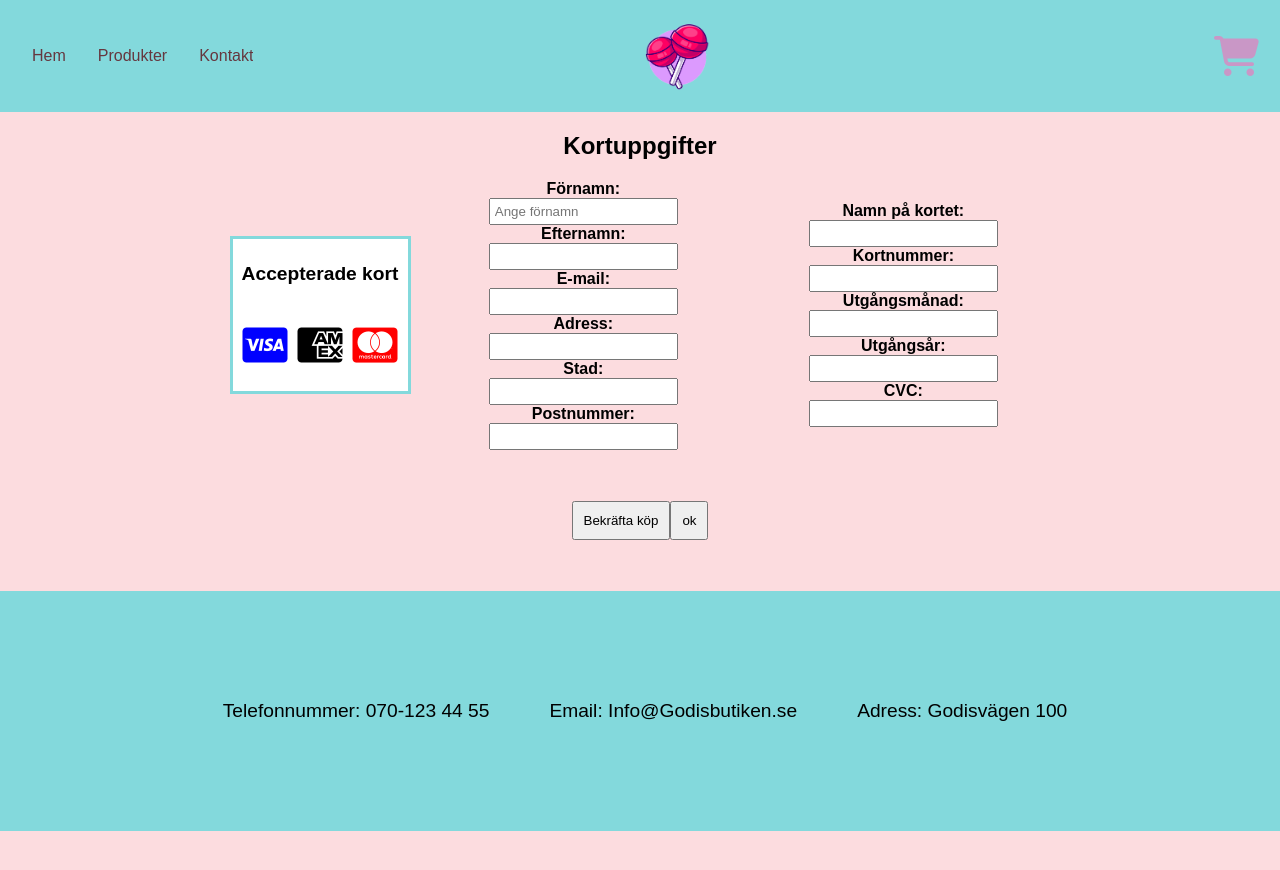
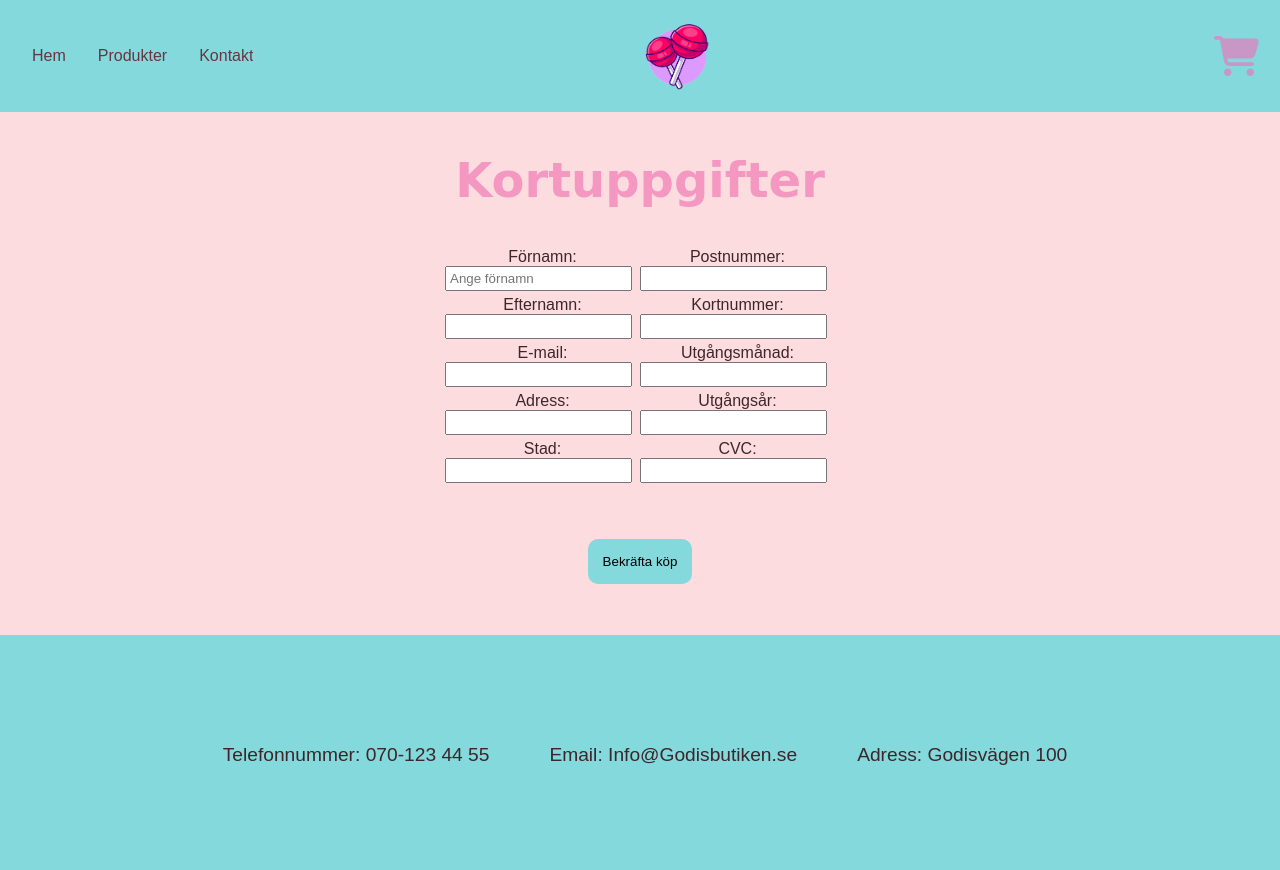
Before and after one commit to Stuuben/Webshop-Godisbutiken, a website built with Parcel: page src/pages/paymentsite.html in a window 1280 px wide. Before the commit the page ends 831 px from the top, so only its background shows below. Built offline with nearby package versions, Linux system fonts and the light colour scheme; a web font is replaced by a local one.

Commit message:
mer styling

```diff
--- a/src/pages/paymentsite.html
+++ b/src/pages/paymentsite.html
@@ -8,6 +8,10 @@
       src="https://kit.fontawesome.com/d83948a257.js"
       crossorigin="anonymous"
     ></script>
+
+    <link rel="preconnect" href="https://fonts.googleapis.com"><link rel="preconnect" href="https://fonts.gstatic.com" crossorigin><link href="https://fonts.googleapis.com/css2?family=Unbounded&display=swap" rel="stylesheet">
+
+
     <link rel="stylesheet" href="/src/scss/main.scss" />
     <script src="/src/ts/paymentsite.ts" type="module" defer></script>
 
@@ -40,19 +44,10 @@
       <h2 class="paymentHeading">Kortuppgifter</h2>
       <form>
         <div class="payment">
-          <div class="acceptedCards">
-            <p class="acceptedCards__text">Accepterade kort</p>
-            <p>
-              <i class="fa-brands fa-cc-visa" title="visa"></i
-              ><i class="fa-brands fa-cc-amex" title="amex"></i
-              ><i class="fa-brands fa-cc-mastercard" title="mastercard"></i>
-            </p>
-          </div>
 
           <div class="contactInfo">
             <label for="firstname">Förnamn: </label>
-            <input type="text" id="firstname" placeholder="Ange förnamn" />
-
+            <input type="text" id="firstname" placeholder="Ange förnamn">
 
             <label for="lastname">Efternamn: </label>
             <input type="text" id="lastname" />
@@ -65,14 +60,12 @@
 
             <label for="city">Stad: </label>
             <input type="text" id="city" />
+          </div>
+
+          <div class="contactInfo">
 
             <label for="zipCode">Postnummer: </label>
             <input type="text" id="zipCode" />
-          </div>
-
-          <div class="cardInfo">
-            <label for="cardName">Namn på kortet: </label>
-            <input type="text" id="cardName" />
 
             <label for="cardNumber">Kortnummer: </label>
             <input type="text" id="cardNumber" />
@@ -87,20 +80,15 @@
             <input type="number" id="cvc" />
           </div>
         </div>
-
         <div class="confirm">
 
           <button type="button" class="confirmBuy" id="confirmButton">
             Bekräfta köp
           </button>
 
-          <p id="hej"></p>
       </form>
 
-      <button id="fuskKnapp">ok</button>
 
-
-      </div>
     </main>
 
     <footer class="contact" id="contact">
--- a/src/scss/_mixins.scss
+++ b/src/scss/_mixins.scss
@@ -1,5 +1,6 @@
 @use "variables" as var;
 
+//Responsivitet
 @mixin tablet {
   @media screen and (min-width: 700px) {
     @content;
@@ -9,6 +10,14 @@
 //Navigering
 @mixin nav-bar {
   background-color: var.$primary;
+
+  li {
+    transition: background-color 0.3s linear;
+
+    &:hover {
+      background-color: var.$secondary;
+    }
+  }
 
   a {
     text-decoration: none;
@@ -25,8 +34,8 @@
   align-items: center;
 
   h1 {
-    font-family: "Bangers", cursive;
-    font-size: 4em;
+    font-family: "Unbounded", cursive;
+    font-size: 3em;
     color: var.$fourth;
   }
 
@@ -35,6 +44,7 @@
   }
 }
 
+//Footer
 @mixin footer {
   background-color: var.$primary;
   display: flex;
@@ -49,6 +59,7 @@
     gap: 10px;
     padding: 0;
     padding-left: 10px;
+    color: rgb(61, 38, 42);
   }
 }
 
@@ -66,7 +77,6 @@
     gap: 15px;
     background-color: white;
     height: 20vh;
-    color:rgb(61, 38, 42);
   }
 
   .checkout__img {
@@ -106,12 +116,12 @@
     width: 50%;
     padding: 5%;
   }
+
   .product__desc {
     font-size: 13px;
-  }
-  p {
     width: 90%;
     text-align: center;
+    color: rgb(61, 38, 42);
   }
 
   .candyPrice {
@@ -127,7 +137,7 @@
     border-radius: 15%;
 
     &:hover {
-      background-color: var.$secondary;
+      background-color: var.$third;
     }
   }
 }
@@ -135,7 +145,6 @@
 //Filtrering Produktsida
 .product__title {
   padding-top: 1%;
-
 }
 @mixin filterCandy {
   display: flex;
@@ -153,61 +162,24 @@
     justify-content: center;
     margin: 2%;
   }
-
+}
+@mixin payment {
+  display: flex;
+  color: rgb(61, 38, 42);
+  justify-content: center;
+  align-items: center;
 }
 
 //Formuläret
 @mixin contactInfo {
-  width: 45%;
   display: flex;
   flex-direction: column;
   align-items: center;
-  font-weight: bold;
 
   input {
-    padding: 4px;
-  }
-}
-
-@mixin payment {
-  display: flex;
-  flex-direction: row;
-  align-items: center;
-  justify-content: center;
-
-  input {
-    padding: 4px;
-  }
-}
-
-//Accepterade kort
-@mixin acceptedCards {
-  display: flex;
-  flex-direction: column;
-  align-items: center;
-  justify-content: center;
-  padding: 5px;
-  border: 3px solid var.$primary;
-  background-color: white;
-  margin: 1%;
-
-  .acceptedCards__text {
-    font-weight: bold;
-    font-size: 1.2em;
-    text-align: center;
-  }
-
-  i {
-    padding: 5px;
-    font-size: 2.8em;
-  }
-
-  .fa-cc-visa {
-    color: blue;
-  }
-
-  .fa-cc-mastercard {
-    color: red;
+    padding: 3px;
+    margin-bottom: 5px;
+    margin-right: 8px;
   }
 }
 
@@ -219,7 +191,14 @@
   margin: 4%;
 
   button {
-    padding: 10px;
+    padding: 15px;
+    background-color: var.$primary;
+    border: none;
+    border-radius: 10px;
+
+    &:hover {
+      background-color: var.$third;
+    }
   }
 }
 
@@ -229,10 +208,7 @@
   justify-content: center;
   align-items: center;
   height: 100vh;
-
-  // &__container {
-  //   display: flex;
-  // }
+  color: rgb(61, 38, 42);
 
   span {
     font-weight: bold;
--- a/src/scss/main.scss
+++ b/src/scss/main.scss
@@ -8,9 +8,10 @@ body {
   font-family: Arial, Helvetica, sans-serif;
 }
 
-.checkout__heading, .product__title {
+//Headings
+.checkout__heading, .product__title, .paymentHeading {
   color: var.$fourth;
-  font-family: "Bangers", cursive;
+  font-family: 'Unbounded', cursive;
   font-size: 3em;
   text-align: center
 }
@@ -51,10 +52,6 @@ nav {
   }
 }
 
-.shoppingh1 {
-  text-align: center;
-}
-
 //Footer
 .contact {
   @include mixins.footer;
@@ -82,6 +79,11 @@ nav {
 .fa-solid {
   color: var.$third;
   font-size: 2em;
+  transition: transform 0.2s linear;
+
+  &:hover {
+    transform: scale(1.1);
+  }
 
   @include mixins.tablet {
     font-size: 2.5em;
@@ -206,8 +208,6 @@ nav {
 }
 
 //Produkter
-
-
 .product__main {
   @include mixins.product__main;
 
@@ -231,33 +231,13 @@ nav {
   @include mixins.filterCandy;
 }
 
-.paymentHeading {
-  text-align: center;
-  font-size: 1.5em;
-}
-//Betalningsformulär för personuppgifter
-
 .payment {
   @include mixins.payment;
 }
 
-.contactInfo,
-.cardInfo {
+.contactInfo {
   @include mixins.contactInfo;
 
-  @include mixins.tablet {
-    width: 25%;
-  }
-}
-
-.acceptedCards {
-  @include mixins.acceptedCards;
-
-  @include mixins.tablet {
-    i {
-      font-size: 2.5em;
-    }
-  }
 }
 
 .confirm {
--- a/src/ts/paymentsite.ts
+++ b/src/ts/paymentsite.ts
@@ -7,8 +7,10 @@ confirmBuy.addEventListener("click", customerPurchase);
 function customerPurchase() {
   console.log(userName.value);
 
-  let userString = JSON.stringify(userName.value);
-  localStorage.setItem("user", userString);
+  if (userName.value.length > 1) {
+    let userString = JSON.stringify(userName.value);
+    localStorage.setItem("user", userString);
 
-  document.location.href = "./../pages/purchase.html";
+    document.location.href = "./../pages/purchase.html";
+  }
 }
```
Also changed, not shown: src/index.html (+1 -5 lines), src/pages/kassa.html (+1 -1 lines), src/pages/products.html (+5 -8 lines).
